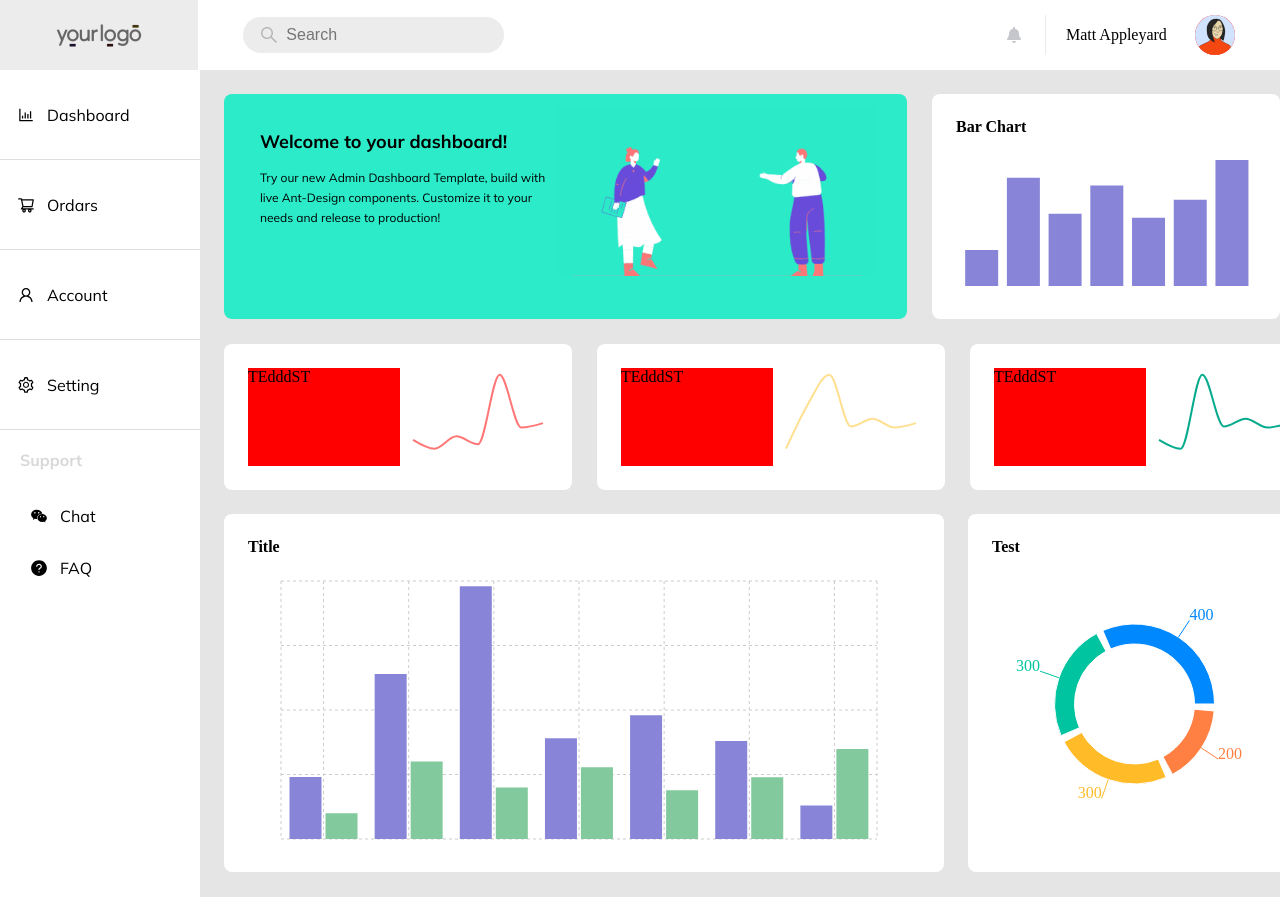
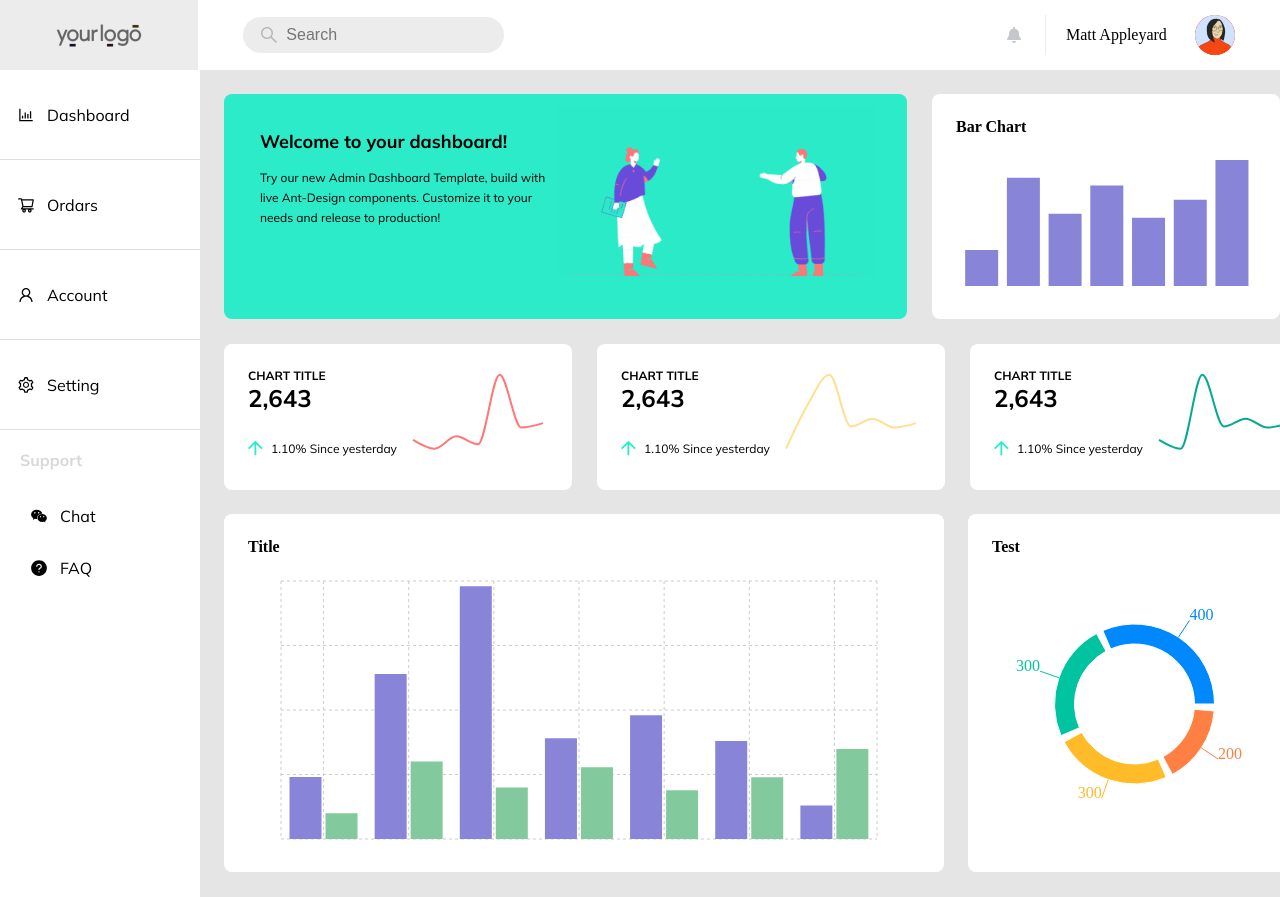
Before and after one commit to Saffe-filiz/React-Dashboard, a React (Create React App) app: page / in a window 1280 px wide. Shown: the top 897 px of the page. Built offline with nearby package versions, Linux system fonts and the light colour scheme.

Commit message:
Line Chart Info

```diff
--- a/src/Assets/Style/style.css
+++ b/src/Assets/Style/style.css
@@ -23,8 +23,6 @@
 body {
   background-color: #E5E5E5;
 }
-
-
 
 .app {
   position: relative;
@@ -311,10 +309,50 @@ header p {
 }
 
 .lineChartContent .lineChartInfo {
+  display: flex;
+  flex-direction: column;
+  justify-content: space-between;
   width: 152px;
   height: 98px;
-  background-color: red;
+  padding-bottom: 10px;
 }
+
+
+.lineChartInfo .lineChartInfoHeader {
+  width: 100%;
+  background-color: white;
+}
+
+.lineChartInfoHeader p, h4 {
+  font-family: var(--mainFontFamily);
+  color: var(--mainColor);
+}
+
+.lineChartInfoHeader p {
+  font-size: 12px;
+  font-weight: 600;
+}
+
+.lineChartInfoHeader h4 {
+  font-size: 24px;
+  font-weight: 700;
+}
+
+
+.lineChartInfo .chartSituation {
+  display: inline-flex;
+  align-items: center;
+  width: 100%;
+  font-size: 12px;
+  font-family: var(--mainFontFamily);
+  font-weight: 400;
+  color: var(--mainColor);
+}
+
+.chartSituation img {
+  padding-right: 8px;
+}
+
 
 .lineChartContent .lineChart {
   width: 140px;
--- a/src/Components/LineChart.js
+++ b/src/Components/LineChart.js
@@ -1,12 +1,22 @@
-import React, { PureComponent } from 'react';
+import { PureComponent } from 'react';
 import { LineChart, Line, ResponsiveContainer } from 'recharts';
 
+import ArrowUp from '../Assets/Icons/ArrowUp.svg';
 
 
 function LineCharts (props) {
 	return (
 		<div className="lineChartContent">
-			<div className="lineChartInfo">TEdddST</div>
+			<div className="lineChartInfo">
+			    <span className="lineChartInfoHeader">
+			        <p>CHART TITLE</p>
+			    	<h4>2,643</h4>
+			    </span>
+				<span className="chartSituation">
+					<img src={ArrowUp}/>
+					1.10% Since yesterday
+				</span>
+			</div>
 			<div className="lineChart">
 				<ResponsiveContainer width="100%" height="100%">
                     <LineChart width={300} height={100} data={props.data}>
--- a/src/Components/TheBarChart.js
+++ b/src/Components/TheBarChart.js
@@ -1,9 +1,11 @@
-import React, { PureComponent } from 'react';
+import { PureComponent, useState } from 'react';
 import { BarChart, Bar, CartesianGrid, ResponsiveContainer } from 'recharts';
 
 
 
 function BarCharts (props) {
+	const [darkModeBarColor, setDarkModeBarColor] = useState(['#8884d8', '#82ca9d']);
+
 	return (
 		<div className="barChartContent">
 			<h2>Title</h2>
@@ -11,8 +13,8 @@ function BarCharts (props) {
 			    <ResponsiveContainer width="100%" height="100%">
                     <BarChart  width={500} height={300} data={props.data} margin={{top: 5, right: 30, left: 20, bottom: 5}}>
                         <CartesianGrid strokeDasharray="3 3" />
-                        <Bar dataKey="pv" fill="#8884d8" />
-                        <Bar dataKey="uv" fill="#82ca9d" />
+                        <Bar dataKey="pv" fill={darkModeBarColor[0]} />
+                        <Bar dataKey="uv" fill={darkModeBarColor[1]} />
                     </BarChart>
                </ResponsiveContainer>
 			</div>
--- a/src/Components/ThePieChart.js
+++ b/src/Components/ThePieChart.js
@@ -1,4 +1,4 @@
-import React, { PureComponent } from 'react';
+import { PureComponent } from 'react';
 import { PieChart, Pie, Cell, ResponsiveContainer } from 'recharts';
 
 
--- a/src/Components/TheTinyBarChart.js
+++ b/src/Components/TheTinyBarChart.js
@@ -1,4 +1,4 @@
-import React, { PureComponent } from 'react';
+import { PureComponent } from 'react';
 import { BarChart, Bar, ResponsiveContainer } from 'recharts';
 
 
```
Also changed, not shown: src/Assets/Icons/ArrowUp.svg (added).
